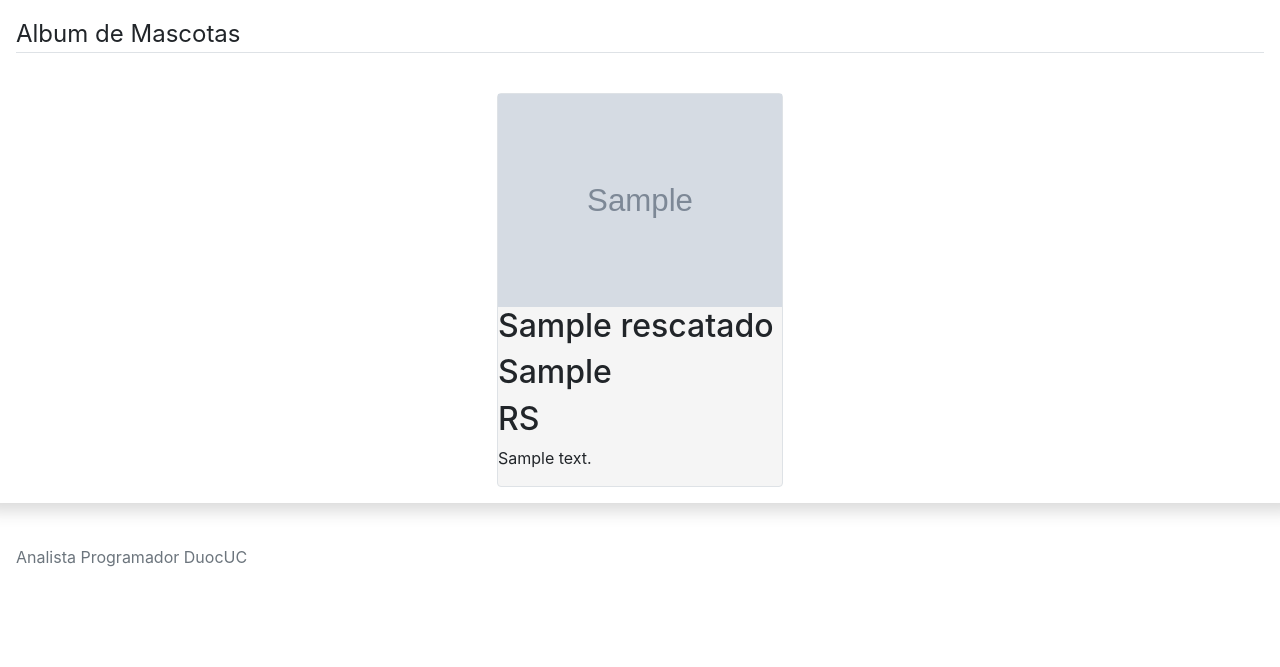
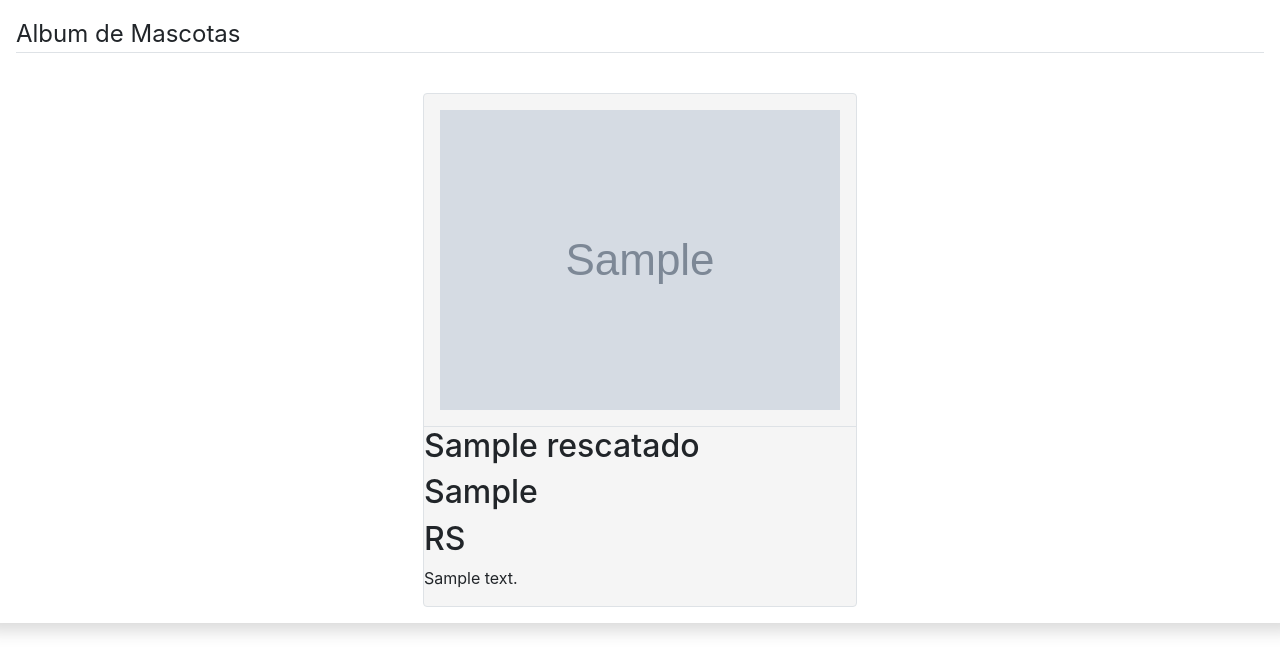
Before and after one commit to HeavyPablo/MisPerris2, a Django app: page /listview_pet in a window 1280 px wide. Shown: the part 56-723 px from the top of the page. Run offline with Django 3.2, Linux system fonts and the light colour scheme; tables that the repository leaves empty hold one stand-in row (values such as "Sample post"); grey boxes marked "Sample" are stand-in pictures; some libraries are stand-ins or nearby versions.

Commit message:
check de lista de mascota

```diff
--- a/MisPerris/registro/static/css/estilos.css
+++ b/MisPerris/registro/static/css/estilos.css
@@ -246,6 +246,6 @@ footer {
 }
 
 .image-pet {
-    width: 284px;
+    padding: 16px;
     height: auto;
 }
--- a/MisPerris/registro/templates/registro/listview_pet.html
+++ b/MisPerris/registro/templates/registro/listview_pet.html
@@ -8,7 +8,7 @@
     </fieldset>
     {% for pets in pet %}
     <div class="border rounded content-pet">
-            <img class="image-pet" src="{{ pets.imagen.url }}" alt="{{ pets.nombre }}">
+            <img class="image-pet border-bottom" src="{{ pets.imagen.url }}" alt="{{ pets.nombre }}">
         <h2>{{ pets.nombre }}</h2>
         <h2>{{ pets.raza }}</h2>
         <h2>{{ pets.estado }}</h2>
```
